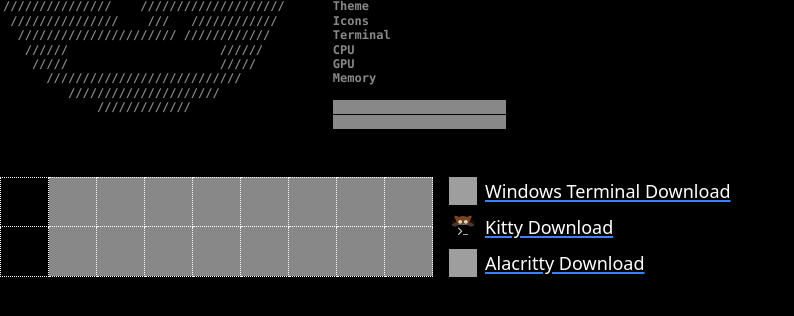
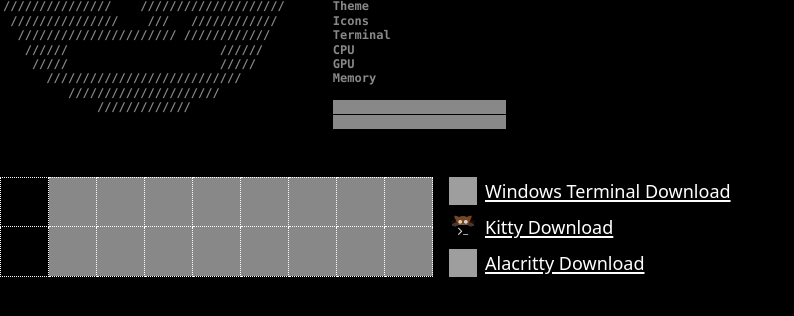
Before and after one commit to johnmatthiggins/termcolors, a Django app: template home/templates/themeinfo.html in a window 1280 px wide. Shown: the part 278-594 px from the top of the page, without its empty margins (0-794 px from the left). Run offline with Django 5.2, Linux system fonts and the light colour scheme; the template is opened without the code that fills it: values that come from a table or form of the project are taken from there, others are empty; tables that the repository leaves empty hold one stand-in row (values such as "Sample post"); some libraries are stand-ins or nearby versions; grey boxes are pictures that could not be loaded.

Commit message:
changed look of download links

```diff
--- a/home/templates/themeinfo.html
+++ b/home/templates/themeinfo.html
@@ -86,15 +86,15 @@
 		<div class="flex flex-col gap-2">
 			<div class="flex gap-2 text-white">
 				<img class="w-7" src="{% static "windows_terminal.svg" %}">
-				<a href="/download/windows/{{ colorscheme.name|slugify }}" class="underline underline-offset-2 decoration-2 decoration-blue-500">Windows Terminal Download</a>
+				<a href="/download/windows/{{ colorscheme.name|slugify }}" class="underline underline-offset-2 decoration-2">Windows Terminal Download</a>
 			</div>
 			<div class="flex gap-2 text-white">
 				<img class="w-7" src="{% static "kitty.svg" %}">
-				<a href="/download/kitty/{{ colorscheme.name|slugify }}" class="underline underline-offset-2 decoration-2 decoration-blue-500">Kitty Download</a>
+				<a href="/download/kitty/{{ colorscheme.name|slugify }}" class="underline underline-offset-2 decoration-2">Kitty Download</a>
 			</div>
 			<div class="flex gap-2 text-white">
 				<img class="w-7" src="{% static "alacritty.svg" %}">
-				<a href="/download/alacritty/{{ colorscheme.name|slugify }}" class="underline underline-offset-2 decoration-2 decoration-blue-500">Alacritty Download</a>
+				<a href="/download/alacritty/{{ colorscheme.name|slugify }}" class="underline underline-offset-2 decoration-2">Alacritty Download</a>
 			</div>
 		</div>
 	</div>
--- a/home/templates/themes.html
+++ b/home/templates/themes.html
@@ -10,7 +10,7 @@
 				<h1 class="pr-4 text-4xl italic text-white" style="font-family: Acme;">TERMCOLORS.dev</h1>
 				<div class="flex">
 					<input type="search" class="w-96 text-white border-2 border-white border-solid rounded-lg bg-black">
-					<img class="ml-[-2.5rem] w-6 invert" src="{% static "search.svg" %}">
+					<img class="ml-[-2rem] w-5 invert" src="{% static "search.svg" %}">
 				</div>
 			</div>
 			<table>
--- a/theme/static/css/dist/styles.css
+++ b/theme/static/css/dist/styles.css
@@ -858,6 +858,14 @@ select {
   margin-right: 0.25rem;
 }
 
+.ml-\[-1\.5rem\] {
+  margin-left: -1.5rem;
+}
+
+.ml-\[-2rem\] {
+  margin-left: -2rem;
+}
+
 .block {
   display: block;
 }
```
